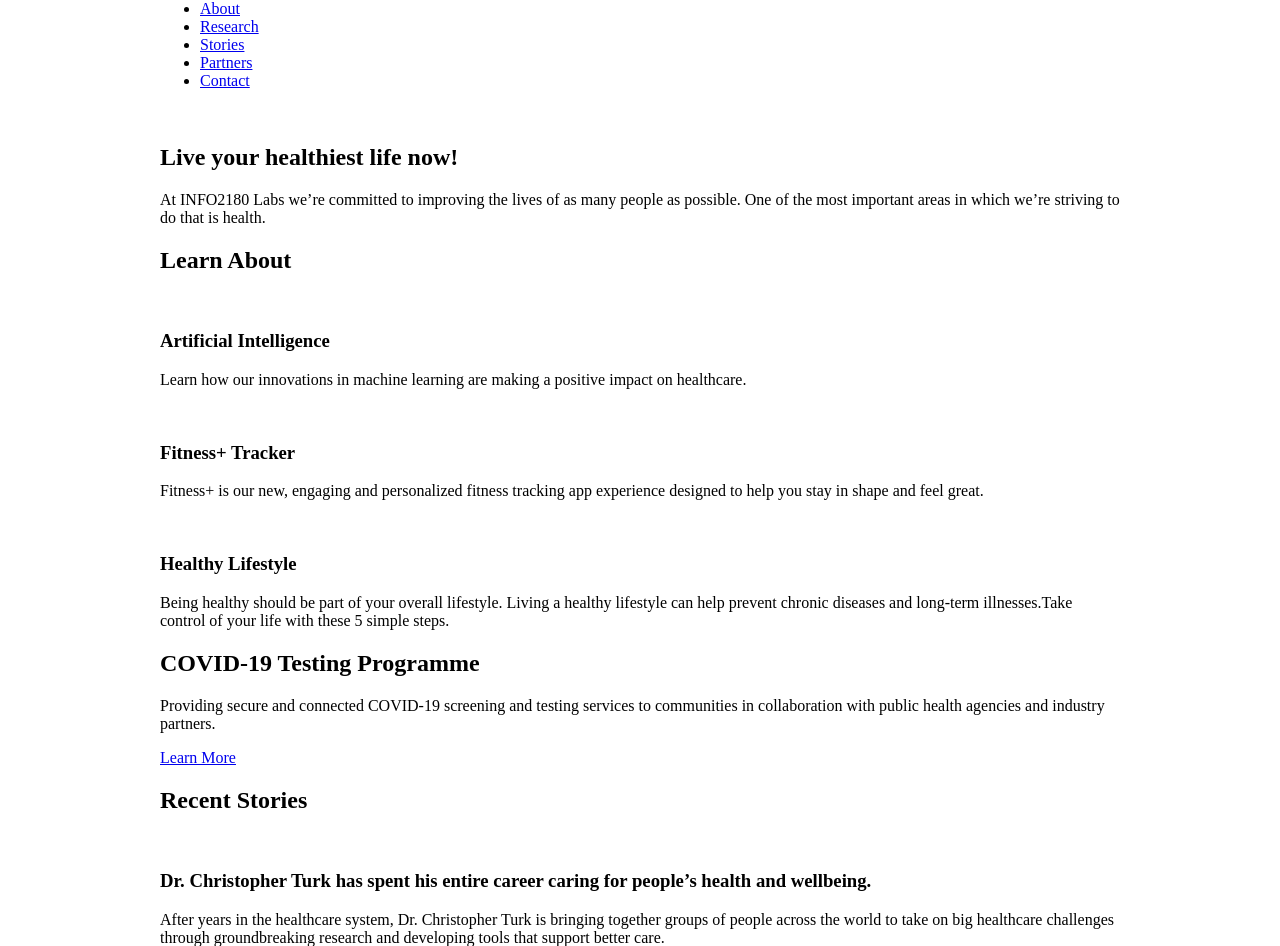
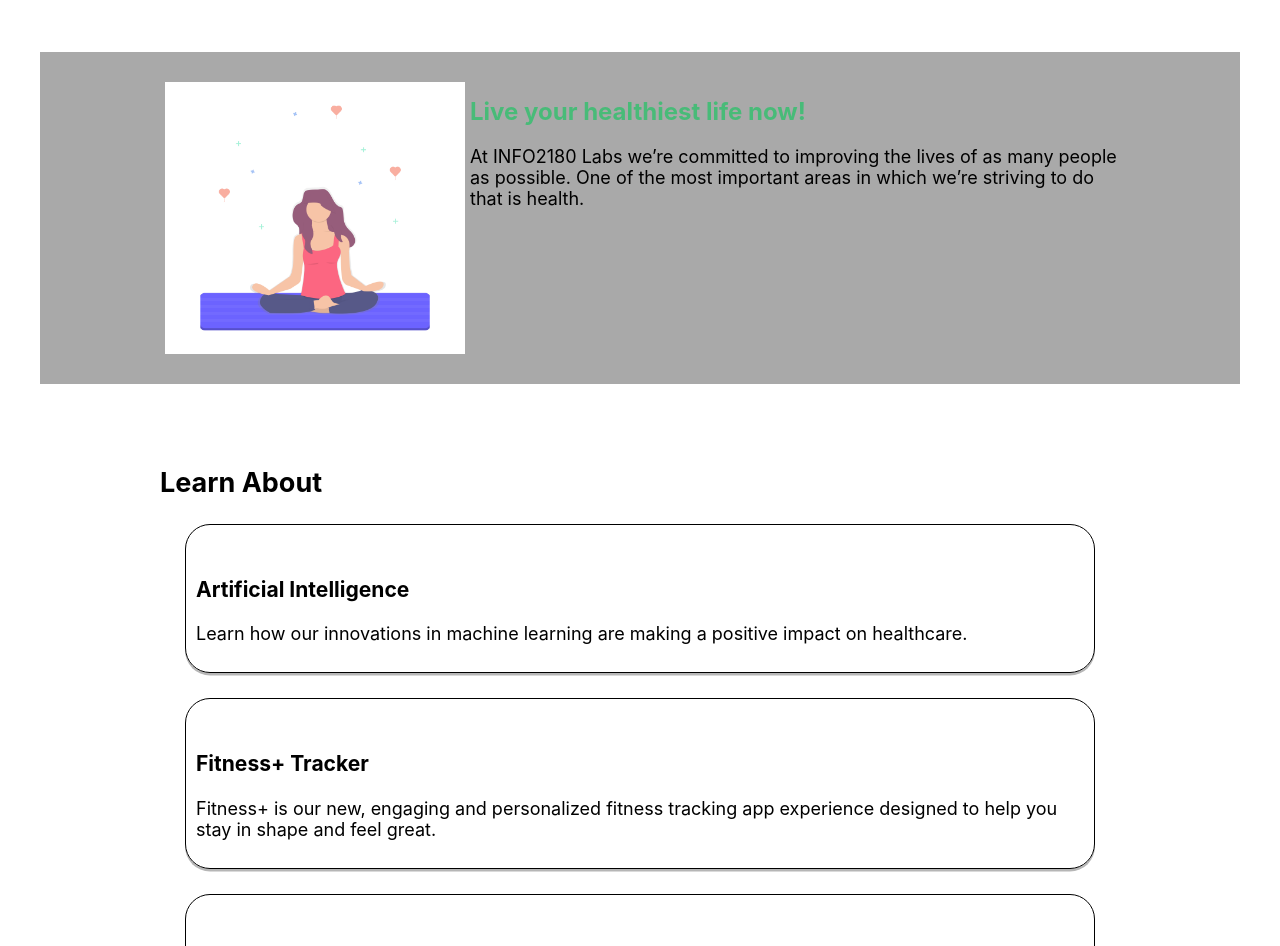
Before and after one commit to Aqueous20/info2180-project1, a plain HTML site: page index.html in a window 1280 px wide. Shown: the part 80-1026 px from the top of the page. Drawn offline with Linux system fonts and the light colour scheme.

Commit message:
Added other files

```diff
--- a/index.html
+++ b/index.html
@@ -26,7 +26,7 @@
         <section class="overview-hero">
             <div class="container">
                 <div class="overview-hero-image">
-                    <img src="#" alt="">
+                    <img src="Meditation.png" alt="">
                 </div>
                 <div class="overview-hero-text">
                     <h2>Live  your healthiest life now!</h2>
@@ -77,7 +77,7 @@
             <div class="container">
                 <h2>Recent Stories</h2>
                 <article>
-                    <img src="" alt="">
+                    <img src="turk.jpg" alt="">
                     <div class="article-body">
                         <h3>Dr. Christopher Turk has spent his entire career caring for people’s health and wellbeing.</h3>
                         <p>After years in the healthcare system, Dr. Christopher Turk is bringing together groups of people across the world to take on big healthcare challenges through groundbreaking research and developing tools that support better care.</p>
@@ -85,7 +85,7 @@
                     </div>
                 </article>
                 <article>
-                    <img src="" alt="">
+                    <img src="test.jpg" alt="heehe">
                     <div class="article-body">
                         <h3>INFO2180 Labs collaborates with the Ministry of Health and Ministry of Education on COVID-19 Risk Screening and Testing</h3>
                         <p>INFO2180 Labs, in collaboration with the Ministry of Health and Wellness and Ministry of Education, will launch a pilot project intended to expand access to COVID-19 risk screening and testing for high risk individuals in the parishes of Kingston and St. Andrew.</p>
@@ -110,7 +110,7 @@
     </main>
     <footer>
         <div class="container">
-            <p>Copyright 2020, Your Name</p>
+            <p>Copyright 2020, corey anderson</p>
         </div>
     </footer>
 </body>
--- a/styles.css
+++ b/styles.css
@@ -1,7 +1,8 @@
 /* Add your CSS to this file */
 body {
     margin: 0;
-    font-size: 16px;
+    font-size: 18px;
+    font-family: -apple-system, BlinkMacSystemFont, 'Segoe UI', Roboto, Oxygen, Ubuntu, Cantarell, 'Open Sans', 'Helvetica Neue', sans-serif;
 }
 
 .container {
@@ -9,3 +10,163 @@ body {
     max-width: 960px;
     width: 100%;
 }
+
+header{
+    background-color: white;
+    font-size: 18px;
+    display: flex;
+    flex-wrap: wrap;
+}
+
+h1{
+   float : left;
+}
+
+nav{
+    float:right;
+
+}
+
+nav ul li{
+    display: inline-block;
+
+}
+a{
+    color: #6b7280;
+}
+a:hover, a:active{
+    color: #5A678D;
+}
+
+.overview-hero{
+    display:flex;
+    flex-wrap: wrap;
+    justify-content: center;
+    align-items: center;
+    background-color: darkgrey;
+    padding: 25px;
+    border: 20px;
+    margin: 40px;
+}
+
+.overview-hero-image img{
+    border-radius: 4px;
+    padding: 5px;
+    width: 300px;
+    float: left;
+}
+
+.overview-hero-text h2{
+   font-size: 24px;
+   color: #48BB78;
+}
+
+
+.learn-about{
+    display:flex;
+    flex-wrap: wrap;
+    flex-direction: row;
+    margin: 10px;
+    padding: 20px;
+}
+
+
+.card{
+    border-style: groove;
+    border: 1px solid;
+    border-radius: 25px;
+    margin: 25px;
+    padding:10px;
+    box-shadow: 0px 2.5px #b6b6b6;
+}
+
+
+
+.testing{
+    display:flex;
+    flex-wrap: wrap;
+    background-color: #4A5568;
+    padding: 25px;
+    border: 20px;
+    margin: 40px;
+}
+
+.testing-desciption{
+    color: white !important;
+    text-align: left;
+}
+
+
+.cta a,btn{
+  background-color: #48bb78;
+  border: none;
+  color: white !important;
+  padding: 15px 32px;
+  text-align: center;
+  text-decoration: none;
+  font-size: 16px;
+  margin: 4px 2px;
+  cursor: pointer;
+  float: right;
+  border-radius: 5px;
+}
+
+
+
+
+.stories{
+    display:flex;
+    flex-wrap: wrap;
+    background-color: white;
+    padding: 10px;
+    border: 20px;
+    margin: 40px;
+
+}
+
+
+.stories h2{
+    color: #5a67d8 !important;
+    font-size: 18px;
+
+}
+
+
+article-body a{
+    color: #5a67d8 !important;
+}
+
+article-body h3{
+    font-size: 18px;
+}
+
+article img{
+    border-radius: 50%;
+    width: 150px;
+    float: left;
+}
+
+
+
+.newsletter{
+    display:flex;
+    flex-wrap: wrap;
+    background-color: #48BB78;
+    padding: 10px;
+    border: 20px;
+
+}
+
+
+
+
+
+
+
+footer{
+    background-color: #4A5568;
+    color: white;
+    padding: 10px;
+    border: 20px;
+
+}
```
Also changed, not shown: AI.png (added), FT.png (added), HL.png (added), Meditation.png (added), turk.jpg (added), 2 other files.
